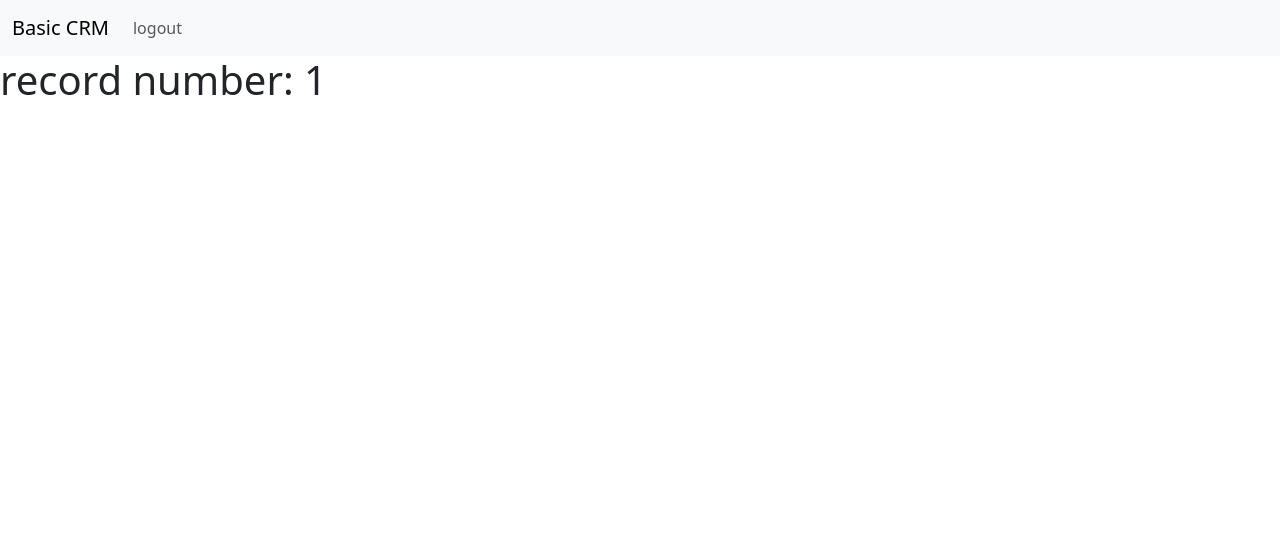
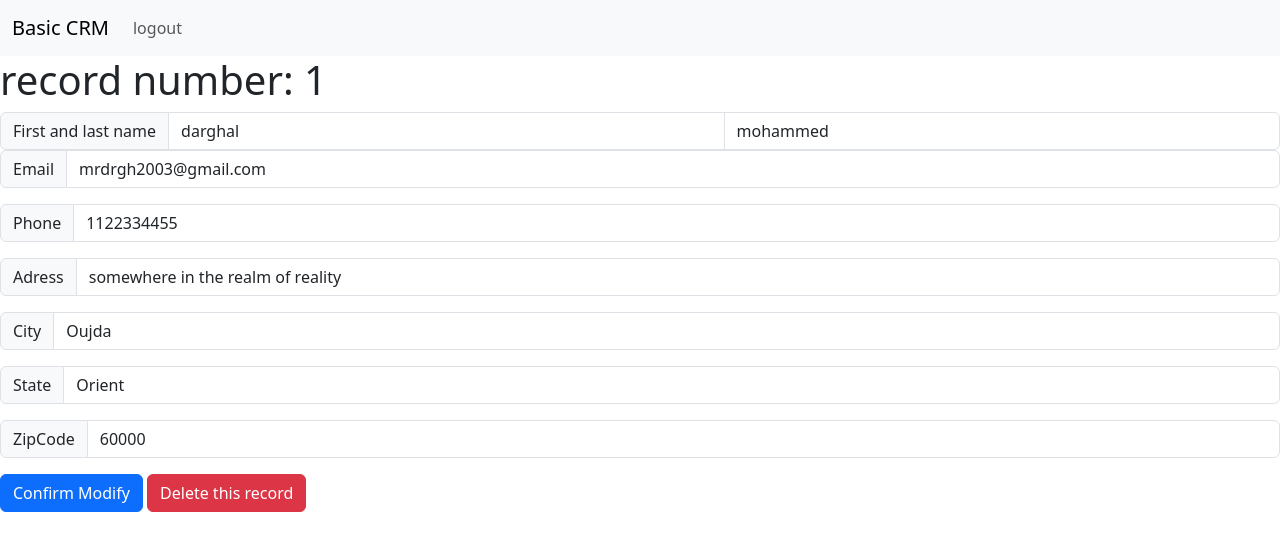
Before and after one commit to Mrdrgh/Django_Pjs, a Django app: page /record/1 in a window 1280 px wide. Shown: the top 551 px of the page. Run offline with Django 5.2, Linux system fonts and the light colour scheme; a user stored in the database is signed in; data comes from the database, SQL or seed files in the repository; both versions use the stored data as it was after the commit.

Commit message:
modify records functionnality

```diff
--- a/Basic_CRM/website/templates/record.html
+++ b/Basic_CRM/website/templates/record.html
@@ -2,4 +2,50 @@
 
 {% block somtn %}
     <h1>record number: {{ record.id }}</h1>
+    {% if messages %}
+        {% for i in messages %}
+            <div class="alert alert-warning alert-dismissible fade show" role="alert">
+                {{ i }}
+                <button type="button" class="btn-close" data-bs-dismiss="alert" aria-label="Close"></button>
+            </div>
+        {% endfor %}
+    {% endif %}
+    <form action="{% url 'modify_record' record.id %}" method="post">
+        {% csrf_token %}
+        <div class="input-group">
+            <span class="input-group-text">First and last name</span>
+            <input type="text" aria-label="First name" maxlength=50 name="first_name" class="form-control" value="{{ record.first_name }}">
+            <input type="text" aria-label="Last name"  maxlength=50  name="last_name" class="form-control" value="{{ record.last_name }}">
+        </div>
+        <div class="input-group mb-3">
+            <span class="input-group-text" id="inputGroup-sizing-default">Email</span>
+            <input value="{{ record.email }}" type="text"  maxlength=50  name="email" class="form-control" aria-label="Sizing example input" aria-describedby="inputGroup-sizing-default">
+        </div>
+        <div class="input-group mb-3">
+            <span class="input-group-text" id="inputGroup-sizing-default">Phone</span>
+            <input type="tel" class="form-control" value="{{ record.phone }}"  maxlength=50 a name="phone" ria-label="Sizing example input" aria-describedby="inputGroup-sizing-default">
+        </div>
+        <div class="input-group mb-3">
+            <span class="input-group-text" id="inputGroup-sizing-default">Adress</span>
+            <input type="text" class="form-control" value="{{ record.address }}" maxlength=50  name="adress" aria-label="Sizing example input" aria-describedby="inputGroup-sizing-default">
+        </div>
+
+        <div class="input-group mb-3">
+            <span class="input-group-text" id="inputGroup-sizing-default">City</span>
+            <input type="text" class="form-control"  maxlength=50   value="{{ record.city }}" name="city" aria-label="Sizing example input" aria-describedby="inputGroup-sizing-default">
+        </div>
+        <div class="input-group mb-3">
+            <span class="input-group-text" id="inputGroup-sizing-default">State</span>
+            <input type="text" class="form-control"  maxlength=50  name="state"  value="{{ record.state }}" aria-label="Sizing example input" aria-describedby="inputGroup-sizing-default">
+        </div>
+        <div class="input-group mb-3">
+            <span class="input-group-text" id="inputGroup-sizing-default">ZipCode</span>
+            <input type="text" class="form-control" maxlength=50  name="zipcode"  value="{{ record.zipcode }}"  aria-label="Sizing example input" aria-describedby="inputGroup-sizing-default">
+        </div>
+        <button class="btn btn-primary" type="submit">Confirm Modify</button>
+        <button class="btn btn-danger" onclick="window.location.href='{% url 'delete_record' record.id%}'">Delete this record</button>
+
+
+
+    </form>
 {% endblock%}
--- a/Basic_CRM/website/urls.py
+++ b/Basic_CRM/website/urls.py
@@ -6,5 +6,7 @@ urlpatterns = [
     path('login/', views.login_user, name="login_user"),
     path('logout/', views.logout_user, name="logout_user"),
     path('register/', views.register_user, name="register_user"),
-    path('record/<int:id>', views.records_view, name="records")
+    path('record/<int:id>', views.records_view, name="records"),
+    path('modify_record/<int:id>', views.modify_record, name="modify_record"),
+    path('delete_record/<int:id>', views.delete_record, name="delete_record"),
 ]
--- a/Basic_CRM/website/views.py
+++ b/Basic_CRM/website/views.py
@@ -61,3 +61,36 @@ def records_view(req, id):
         return render(req, "record.html", {"record": record})
     else:
         return redirect('home')
+
+def modify_record(req, id):
+    """the view to modify a record
+    Args:
+        id: the id of the record"""
+    if req.user.is_authenticated:
+        record = records.objects.get(id=id)
+        if record.first_name == req.POST.get("first_name") and\
+            record.last_name == req.POST.get("last_name") and\
+            record.email == req.POST.get("email") and\
+            record.phone == req.POST.get("phone") and\
+            record.address == req.POST.get("adress") and\
+            record.city == req.POST.get("city") and\
+            record.state == req.POST.get("state") and\
+            record.zipcode == req.POST.get("zipcode"):
+            messages.success(req, "you must change a field")
+            return redirect("records", id=id)
+        else:
+            record.first_name = req.POST.get("first_name")
+            record.last_name = req.POST.get("last_name")
+            record.email = req.POST.get("email")
+            record.phone = req.POST.get("phone")
+            record.address = req.POST.get("adress")
+            record.city = req.POST.get("city")
+            record.state = req.POST.get("state")
+            record.zipcode = req.POST.get("zipcode")
+
+        record.save()
+        messages.success(req, "record edited succesfully")
+        return redirect("records", id=id)
+
+def delete_record(req, id):
+    ...
```
Also changed, not shown: Basic_CRM/db.sqlite3.
